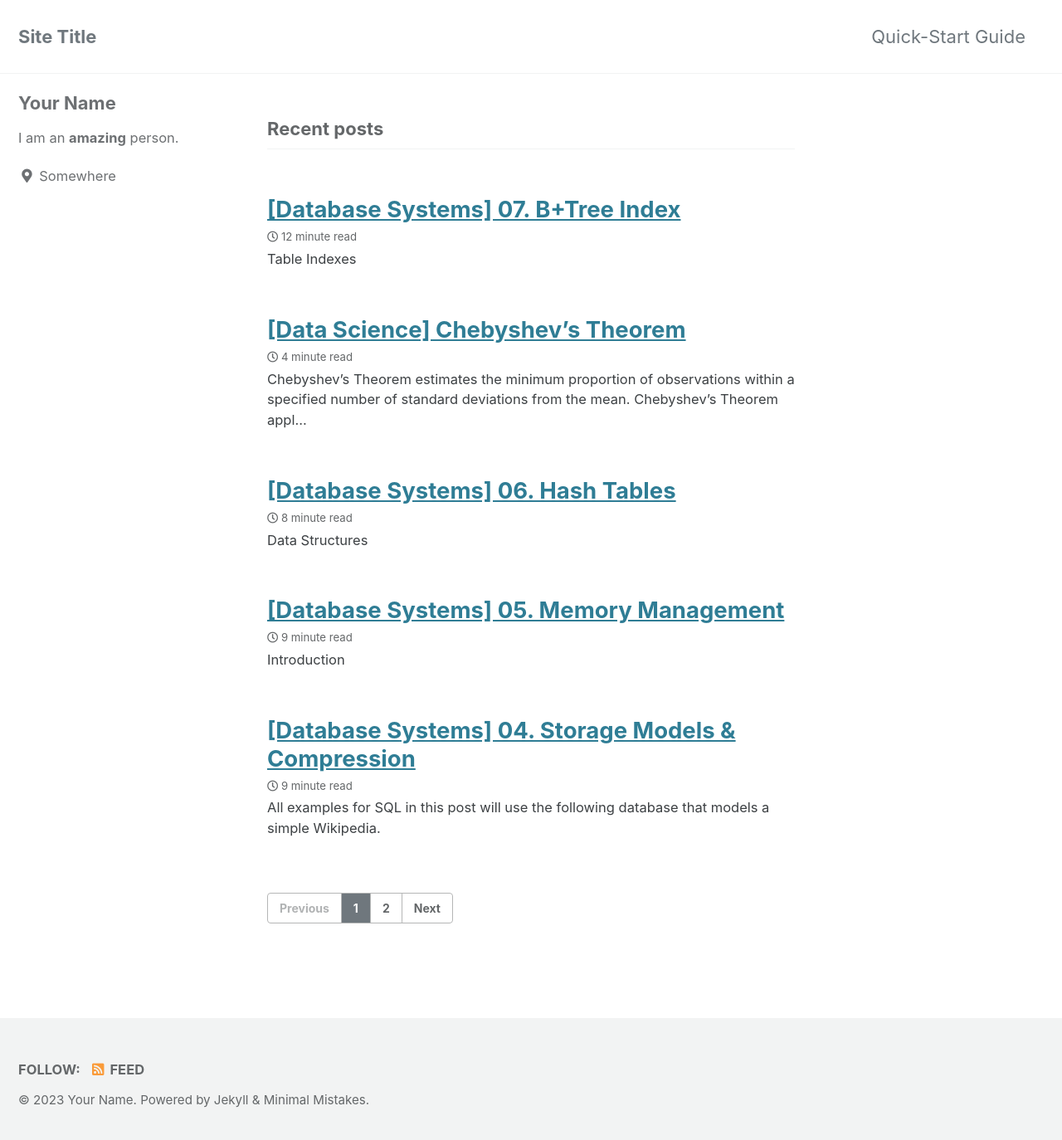
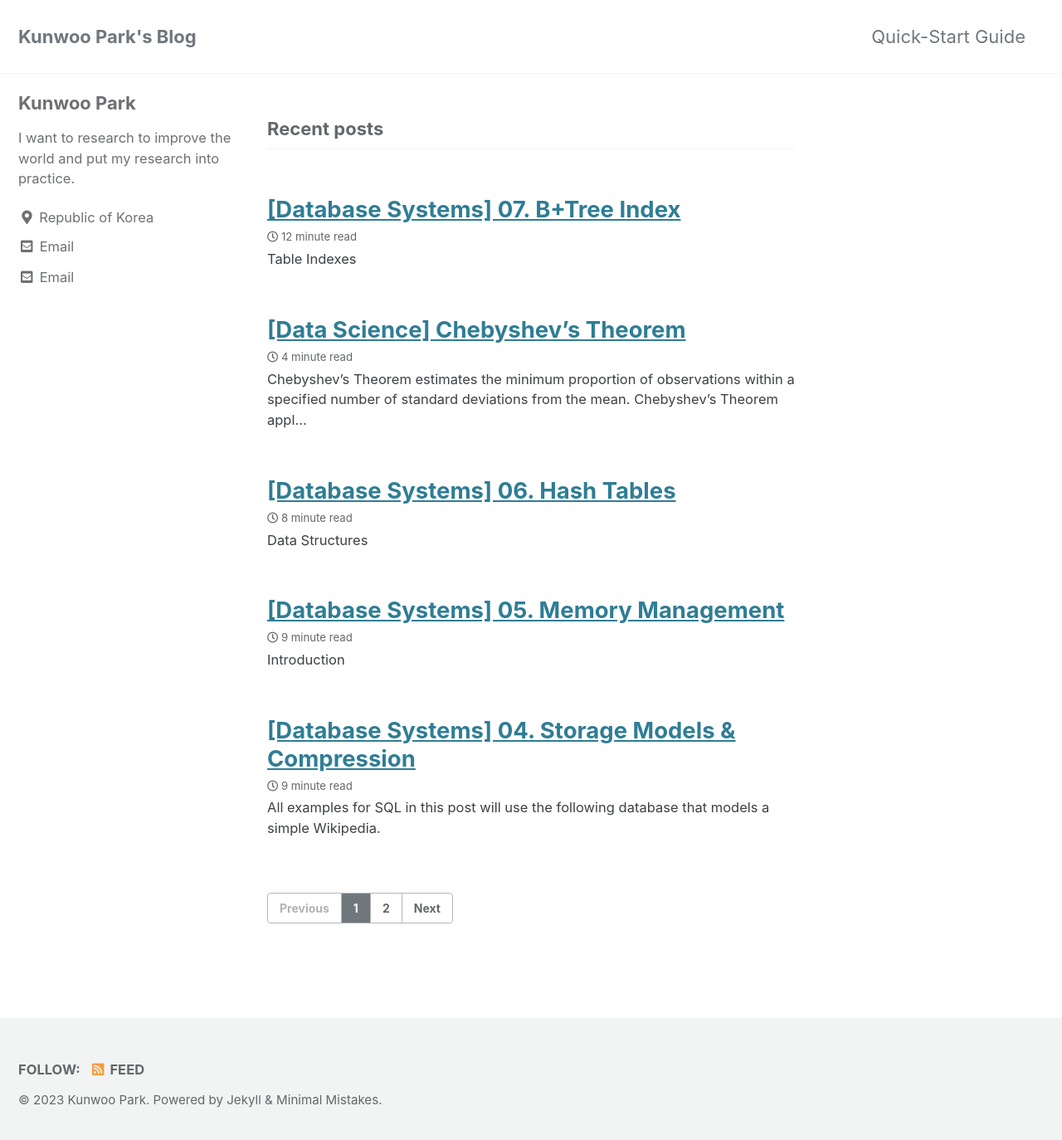
Before and after one commit to kunwoo-park1209/kunwoo-park1209.github.io, a Jekyll site: the page built from index.html, in a window 1280 px wide and 1381 px high. Shown: the top 1374 px of the window at 83% size. Built offline with Jekyll 4.4.1, drawn with Linux system fonts in a browser that asks for light colours; cached includes are drawn as plain includes; the list of posts is cut into pages by our own code.

Commit message:
Modify _config.xml

```diff
--- a/_config.yml
+++ b/_config.yml
@@ -16,14 +16,14 @@ minimal_mistakes_skin    : "default" # "air", "aqua", "contrast", "dark", "dirt"
 
 # Site Settings
 locale                   : "en-US"
-title                    : "Site Title"
+title                    : "Kunwoo Park's Blog"
 title_separator          : "-"
 subtitle                 : # site tagline that appears below site title in masthead
-name                     : "Your Name"
-description              : "An amazing website."
-url                      : # the base hostname & protocol for your site e.g. "https://mmistakes.github.io"
+name                     : "Kunwoo Park"
+description              : "Data Science, Machine Learning, AI, and Analytics Diary :D"
+url                      : "https://kunwoo-park1209.github.io"
 baseurl                  : # the subpath of your site, e.g. "/blog"
-repository               : # GitHub username/repo-name e.g. "mmistakes/minimal-mistakes"
+repository               : "kunwoo-park1209/kunwoo-park1209.github.io"
 teaser                   : # path of fallback teaser image, e.g. "/assets/images/500x300.png"
 logo                     : # path of logo image to display in the masthead, e.g. "/assets/images/88x88.png"
 masthead_title           : # overrides the website title displayed in the masthead, use " " for no title
@@ -104,15 +104,15 @@ analytics:
 
 # Site Author
 author:
-  name             : "Your Name"
+  name             : "Kunwoo Park"
   avatar           : # path of avatar image, e.g. "/assets/images/bio-photo.jpg"
-  bio              : "I am an **amazing** person."
-  location         : "Somewhere"
-  email            :
+  bio              : "I want to research to improve the world and put my research into practice."
+  location         : "Republic of Korea"
+  email            : kunwoo1209@gmail.com
   links:
     - label: "Email"
       icon: "fas fa-fw fa-envelope-square"
-      # url: "mailto:your.name@email.com"
+      url: "kunwoo1209@email.com"
     - label: "Website"
       icon: "fas fa-fw fa-link"
       # url: "https://your-website.com"
```
